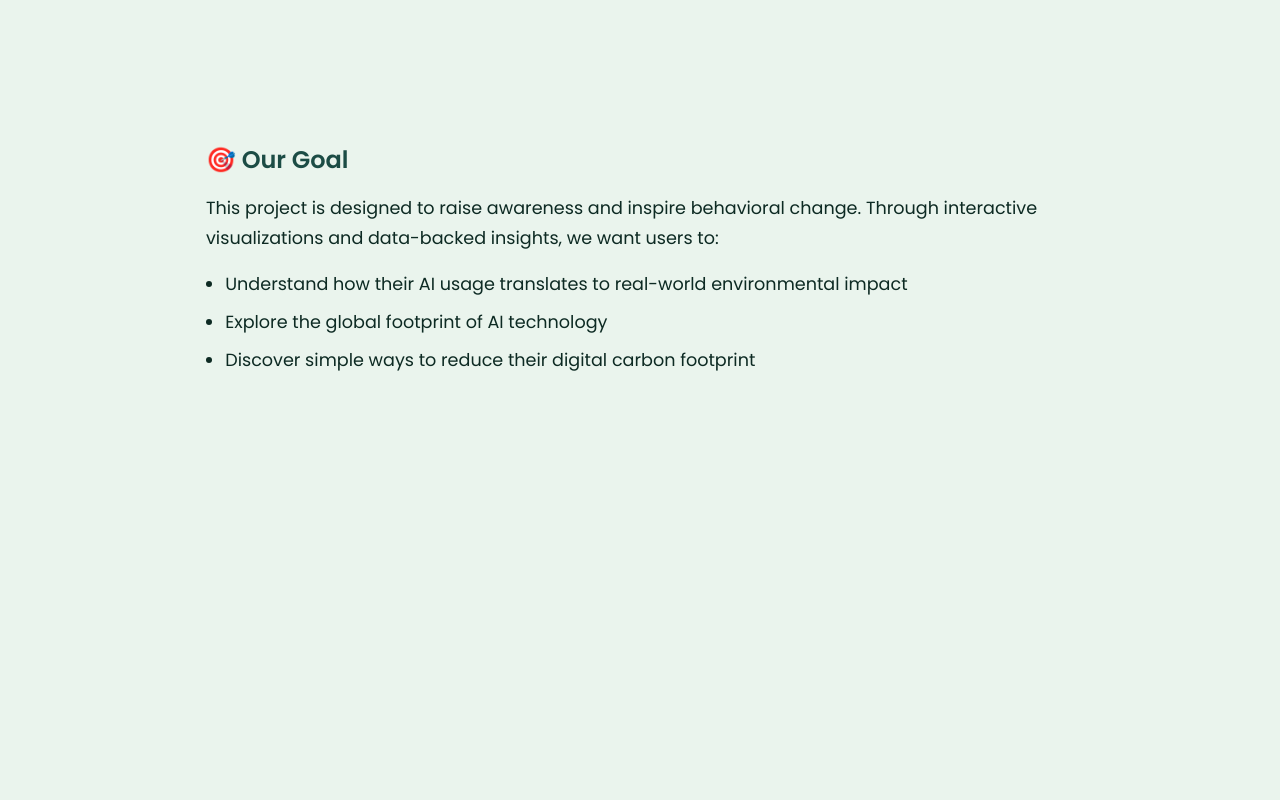
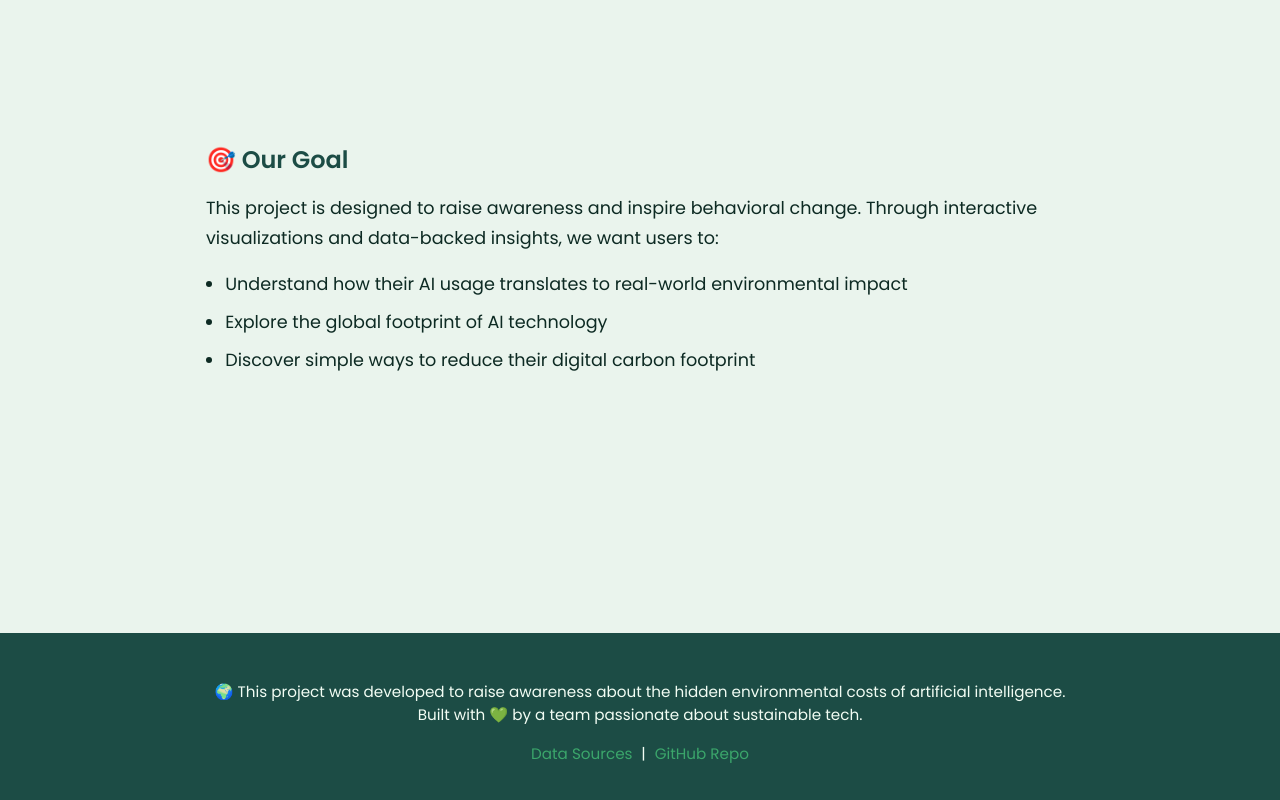
Before and after one commit to daver12345/lmc-ai-env-website, a React app: page /why in a window 1280 px wide. Shown: the part 1186-1986 px from the top of the page. Before the commit the page ends 1755 px from the top, so only its background shows below. Built offline with nearby package versions, Linux system fonts and the light colour scheme.

Commit message:
Adding footer

```diff
--- a/src/App.js
+++ b/src/App.js
@@ -5,6 +5,7 @@ import Dashboard from './components/Dashboard';
 import Visualization from './components/Visualization';
 import Suggestions from './components/Suggestions';
 import Navbar from './components/Navbar';
+import Footer from './components/Footer';
 import './App.css';
 
 function App() {
@@ -75,6 +76,7 @@ function App() {
 
       {/* Suggestions Section */}
       <Suggestions />
+      <Footer />
     </div>
   );
 }
--- /dev/null
+++ b/src/components/Footer.css
@@ -0,0 +1,25 @@
+/* File: src/components/Footer.css */
+
+.footer {
+    background-color: var(--primary);
+    color: var(--text-light);
+    padding: 2rem 1rem;
+    text-align: center;
+    font-size: 0.95rem;
+    margin-top: 4rem;
+  }
+
+  .footer a {
+    color: var(--accent);
+    text-decoration: none;
+    margin: 0 0.3rem;
+  }
+
+  .footer a:hover {
+    text-decoration: underline;
+  }
+
+  .footer-content {
+    max-width: 1000px;
+    margin: 0 auto;
+  }
--- /dev/null
+++ b/src/components/Footer.js
@@ -0,0 +1,23 @@
+// File: src/components/Footer.js
+import React from 'react';
+import './Footer.css';
+
+function Footer() {
+  return (
+    <footer className="footer">
+      <div className="footer-content">
+        <p>
+          🌍 This project was developed to raise awareness about the hidden environmental costs of artificial intelligence.
+          <br />
+          Built with 💚 by a team passionate about sustainable tech.
+        </p>
+        <p className="footer-links">
+          <a href="https://www.iea.org/data-and-statistics" target="_blank" rel="noopener noreferrer">Data Sources</a> |
+          <a href="https://github.com" target="_blank" rel="noopener noreferrer"> GitHub Repo</a>
+        </p>
+      </div>
+    </footer>
+  );
+}
+
+export default Footer;
--- a/src/pages/Why.js
+++ b/src/pages/Why.js
@@ -2,6 +2,7 @@
 import React from 'react';
 import './Why.css';
 import Navbar from '../components/Navbar';
+import Footer from '../components/Footer';
 
 function Why() {
   return (
@@ -43,6 +44,7 @@ function Why() {
           </p>
         </section>
       </main>
+      <Footer />
     </div>
   );
 }
```
